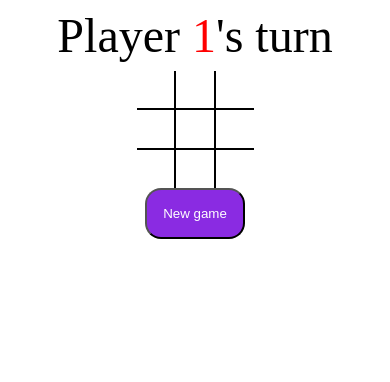
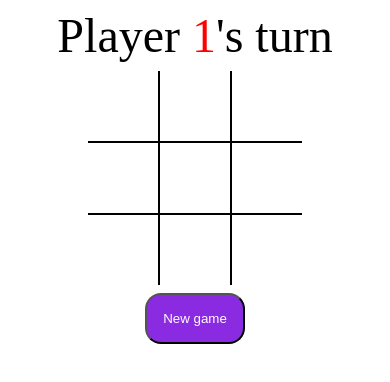
Before and after one commit to Klaudy-B/tic-tac-toe-game, a React (Vite) app: page / in a window 390 px wide. Shown: the top 382 px of the page. Built offline with nearby package versions, Linux system fonts and the light colour scheme.

Commit message:
made grid size flexible

```diff
--- a/src/App.css
+++ b/src/App.css
@@ -35,3 +35,19 @@ main{
   color: gold;
   filter: drop-shadow(1rem 1rem 1rem gold);
 }
+@media screen and (max-width: 749px) {
+  .wrapper{
+    width: 55vw;
+    height: 55vw;
+  }
+}
+@media screen and (max-width: 320px) {
+  .wrapper>div{
+    font-size: 1.5rem;
+  }
+}
+@media screen and (max-width: 162px) {
+  .wrapper>div{
+    font-size: 1rem;
+  }
+}
--- a/src/App.jsx
+++ b/src/App.jsx
@@ -25,8 +25,6 @@ function App() {
           ===0
         ){
           setWin({value: true, player: playerNumber});
-          console.log((player.points[j][0]-lastPoint[0])*(player.points[k][1]-lastPoint[1])
-          -(player.points[j][1]-lastPoint[1])*(player.points[k][0]-lastPoint[0]))
           break;
         }
       }
--- a/src/index.css
+++ b/src/index.css
@@ -14,6 +14,7 @@ div.app-wrapper{
   align-items: center;
 }
 button{
+  margin: 0.5rem;
   display: inline-block;
   padding: 1rem;
   border-radius: 1rem;
```
